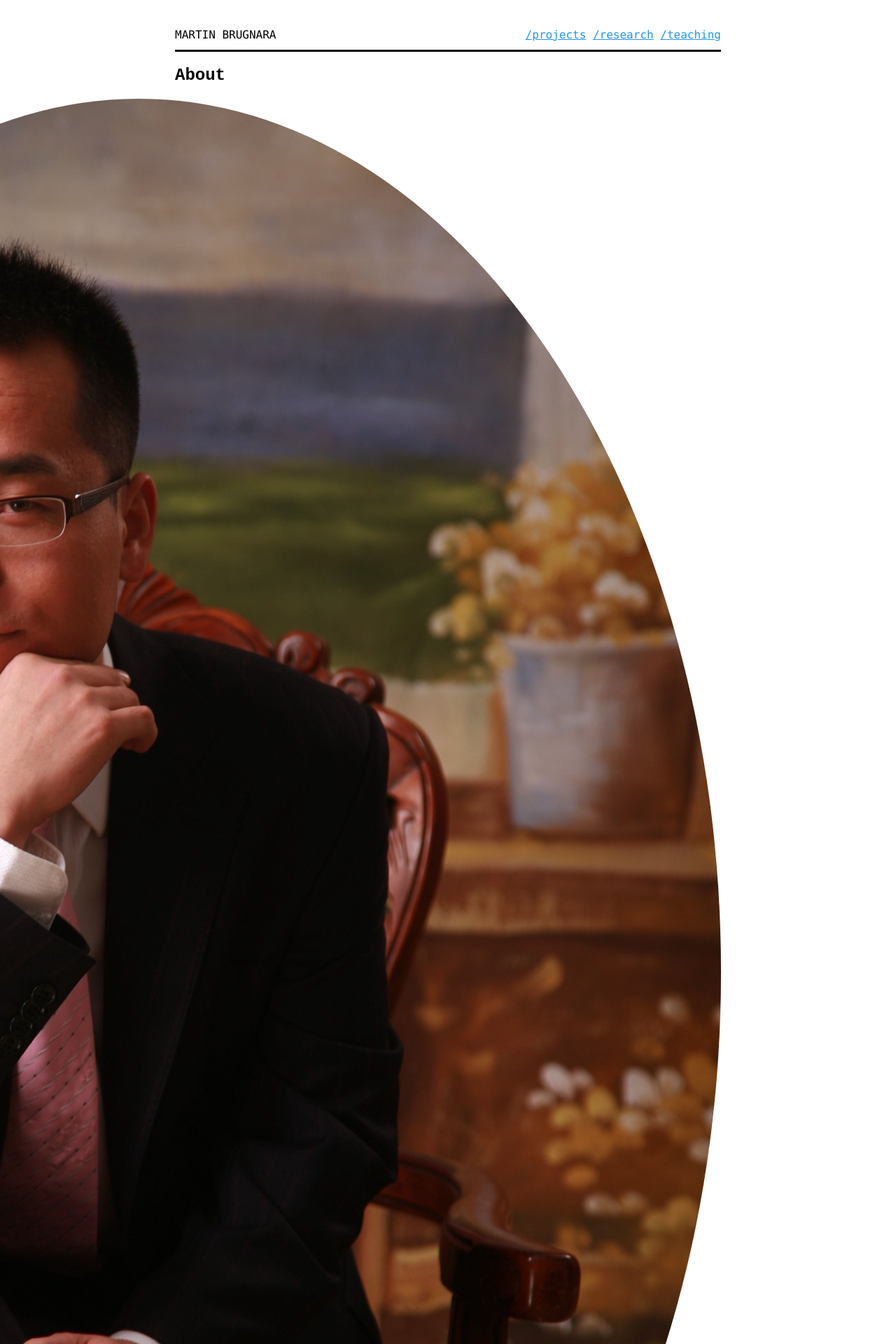
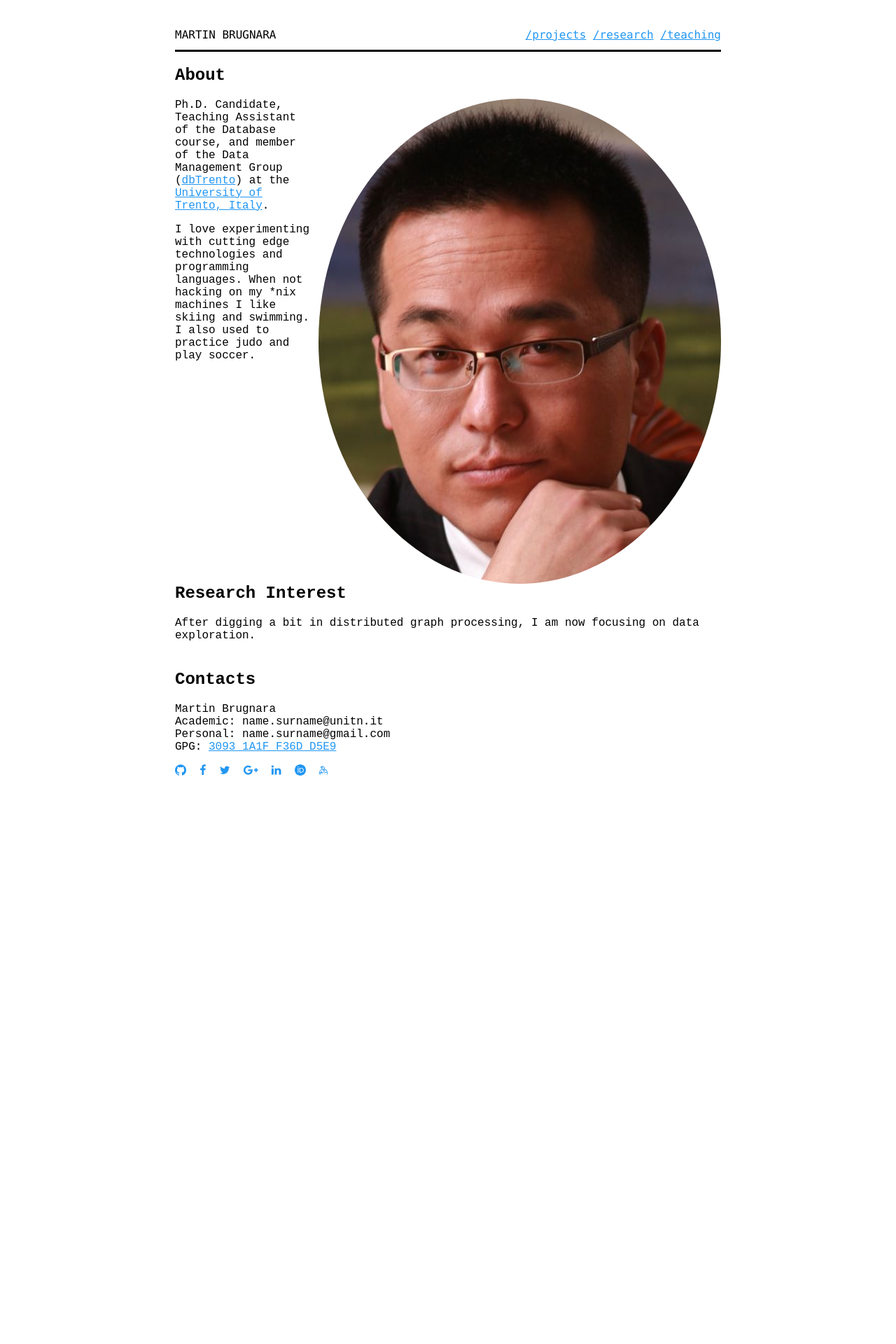
Before and after one commit to yongxingwang/yongxingwang.github.io, a Jekyll site: the page built from index.html, in a window 1280 px wide. Shown: the top 1920 px of the page at 70% size. Built offline with Jekyll 4.4.1, drawn with Linux system fonts in a browser that asks for light colours; some web fonts are replaced; after the commit the page ends 1192 px from its top, so only the background shows below that.

Commit message:
Update index.html

```diff
--- a/index.html
+++ b/index.html
@@ -5,7 +5,7 @@ title: Home
 
 <section id="bio">
     <h1>About</h1>
-    <img class="me" src="/assets/images/photo.jpg" alt="Martin Brugnara profile pic">
+    <img class="me" src="/assets/images/photo3.jpg" alt="Martin Brugnara profile pic">
     <p>Ph.D. Candidate, Teaching Assistant of the Database course, and member of the Data Management Group (<a href="http://db.disi.unitn.eu">dbTrento</a>) at the <a href="https://www.disi.unitn.it">University of Trento, Italy</a>.</p>
     <p>I love experimenting with cutting edge technologies and programming languages. When not hacking on my *nix machines I like skiing and swimming. I also used to practice judo and play soccer.</p>
 </section>
```
